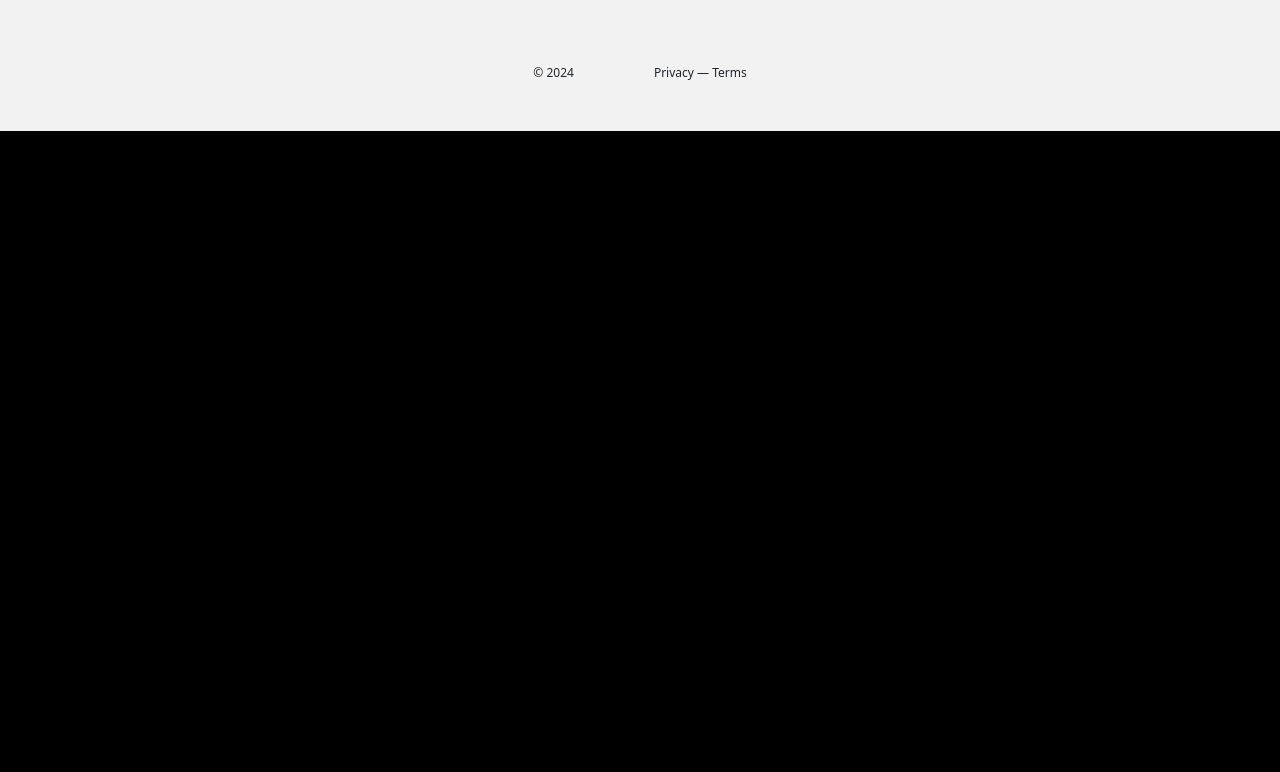
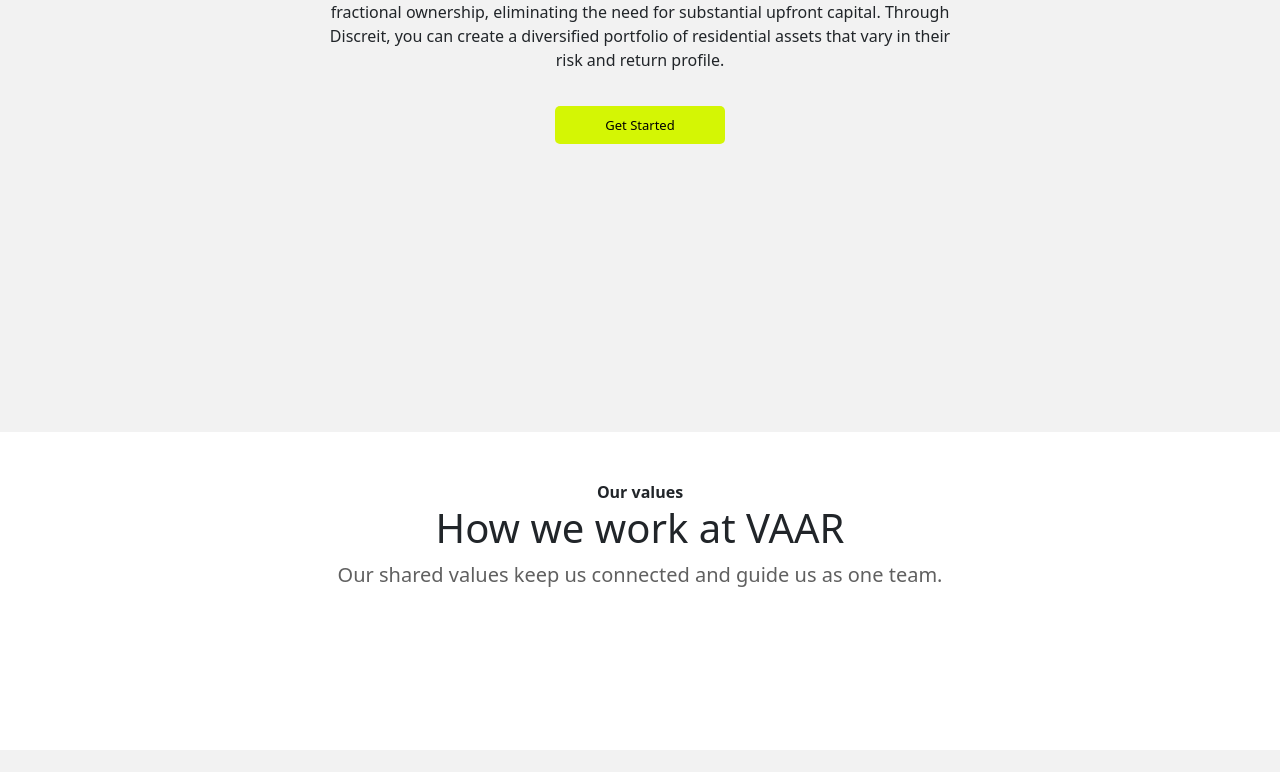
Before and after one commit to webtesting22/vaar, a React (Vite) app: page /AboutUs in a window 1280 px wide. Shown: the part 368-1140 px from the top of the page. Before the commit the page ends 800 px from the top, so only its background shows below. Built offline with nearby package versions, Linux system fonts and the light colour scheme.

Commit message:
navbar links added

```diff
--- a/src/App.jsx
+++ b/src/App.jsx
@@ -4,6 +4,7 @@ import Navigation from './Components/Navigation/Navigation';
 import Home from './Components/Home/Home';
 import AllResources from './Components/AllResources/AllResources';
 import SignupSection from './Components/SignUp/SignupSection';
+import AboutUs from './Components/AboutUs/AboutUs';
 function App() {
 
 
@@ -14,6 +15,7 @@ function App() {
 
         <Routes>
           <Route exact path="/" element={<Home />} />
+          <Route exact path="/AboutUs" element={<AboutUs />} />
           <Route exact path="/AllResources" element={<AllResources />} />
           <Route exact path="/footer" element={<Footer />} />
 
--- /dev/null
+++ b/src/Components/AboutUs/About.css
@@ -0,0 +1,40 @@
+#About-section{
+    background-color: #f2f2f2;
+    height: 100%;
+    width: 100%;
+}
+.top-about-section{
+    height: 70vh;
+    width: 100%;
+    /* background-color: #f2f2f2; */
+    padding: 0rem 15rem;
+    text-align: center;
+
+}
+@media (min-width:500px) and (max-width:900px){
+    .top-about-section {
+        padding: 0rem 1rem;
+        text-align: center;
+    }
+}
+@media(max-width:499px){
+    .top-about-section {
+        padding: 0rem 1rem;
+        text-align: center;
+    }
+}
+.section-top-content{
+    text-align: center;
+}
+.section-top-content .top-span{
+    font-size: 16px;
+    font-weight: 600;
+
+}
+.section-top-content h2{
+    font-size: 40px;
+}
+.section-top-content .about-tagline p{
+    font-size: 20px;
+    color: #606060;
+}
--- /dev/null
+++ b/src/Components/AboutUs/AboutUs.jsx
@@ -0,0 +1,46 @@
+import React from 'react';
+import "./About.css"
+function AboutUs() {
+    return (
+        <>
+
+            <section id='About-section'>
+                <div className="section-padding"></div>
+                <div className="section-padding"></div>
+                <div className="container">
+                    <div className='top-about-section'>
+                        <div>
+                            <h1>Vaar is your gatewayto the world of real estate</h1>
+                            <p>The platform enables you to invest in prime, income-generating real estate through fractional ownership, eliminating the need for substantial upfront capital. Through Discreit, you can create a diversified portfolio of residential assets that vary in their risk and return profile.</p>
+                            <br />
+                            <a href="" className='btn-styling'>Get Started</a>
+                        </div>
+                    </div>
+                    <div className="section-pading"></div>
+
+                </div>
+                <section className='bg-white'>
+                    <div className="container">
+                        <div className='section-top-content'>
+                            <div className="top-span">Our values</div>
+                            <div><h2>How we work at VAAR</h2></div>
+                            <div className='about-tagline'><p>Our shared values keep us connected and guide us as one team.</p></div>
+                        </div>
+                        <div className="section-padding"></div>
+                        <div className="row w-100">
+                            <div className="col-lg-4">
+
+                            </div>
+
+                        </div>
+                    </div>
+
+                </section>
+
+            </section>
+
+        </>
+    );
+}
+
+export default AboutUs;
--- a/src/Components/Navigation/Navigation.css
+++ b/src/Components/Navigation/Navigation.css
@@ -61,3 +61,6 @@
       display: none;
     }
   }
+  .active {
+    color: black; /* Change this to your desired style */
+  }
--- a/src/Components/Navigation/Navigation.jsx
+++ b/src/Components/Navigation/Navigation.jsx
@@ -12,6 +12,7 @@ function Navigation() {
     const [isSticky, setIsSticky] = useState(false);
     const handleClose = () => setShow(false);
     const handleShow = () => setShow(true);
+
 
     const isDesktop = window.innerWidth > 768; // Assuming tablet breakpoint is at 768px
     const scrollToTop = () => {
@@ -57,8 +58,8 @@ function Navigation() {
                     {isDesktop ? (
                         <nav >
                             <ul className='navigation_ul m-0'>
-                                <li><Link to="/Aboutus" className="hover-this">AboutUs</Link></li>
-                                <li><Link to="/AllResources">Resources</Link></li>
+                                <li><Link to="/AboutUs" className="hover-this">AboutUs</Link></li>
+                                <li><Link to="/AllResources" >Resources</Link></li>
                                 <li><Link to="/about">Blog</Link></li>
                                 <li><Link to="/services">Team</Link></li>
                             </ul>
--- a/src/Components/globalcontent.css
+++ b/src/Components/globalcontent.css
@@ -27,3 +27,10 @@ a{
         color: #000000;
     }
 }
+.btn-styling{
+    background-color: #D4F604;
+    color: black;
+    padding: 10px 50px;
+    border-radius: 5px;
+    font-size: 13px;
+}
```
